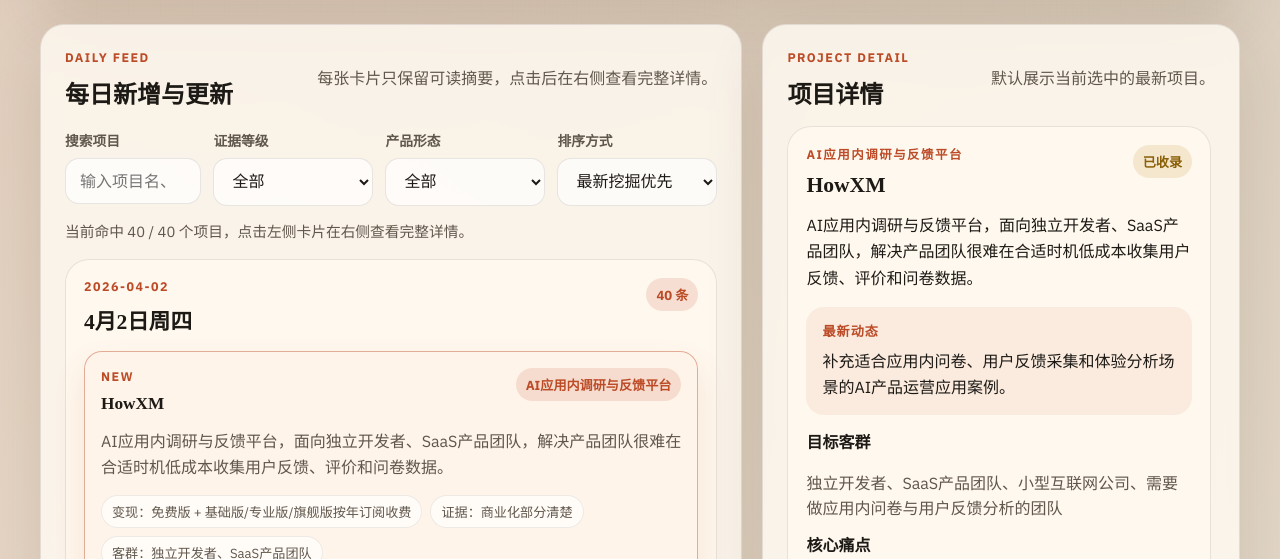
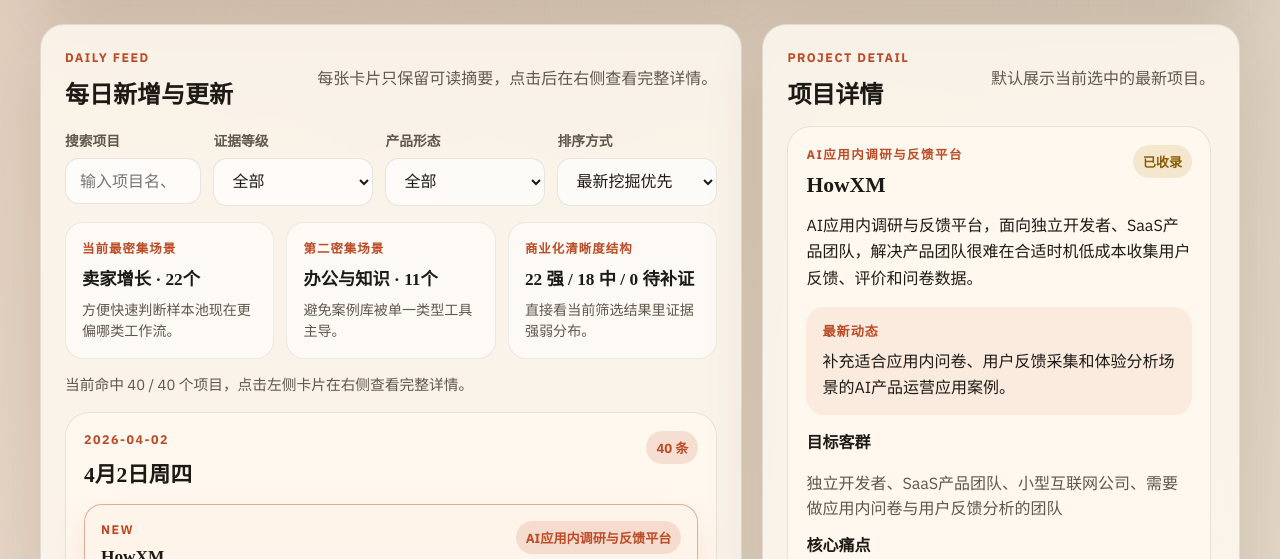
Before and after one commit to Tom-0727/ai-project-info-platform, a plain HTML site: page index.html in a window 1280 px wide. Shown: the part 648-1207 px from the top of the page. Drawn offline with Linux system fonts and the light colour scheme.

Commit message:
Add sample structure summary strip

```diff
--- a/app.js
+++ b/app.js
@@ -3,6 +3,7 @@
 const heroMetrics = document.querySelector("#hero-metrics");
 const dailyFeed = document.querySelector("#daily-feed");
 const resultsHint = document.querySelector("#results-hint");
+const summaryStrip = document.querySelector("#summary-strip");
 const detailEmpty = document.querySelector("#detail-empty");
 const detailView = document.querySelector("#detail-view");
 const detailPanel = document.querySelector(".panel-side");
@@ -239,6 +240,88 @@
 const normalizeText = (value) => value.toLowerCase().trim();
 const evidenceWeight = { strong: 3, medium: 2, weak: 1 };
 
+const summarizeScenario = (project) => {
+  const text = [
+    project.productForm,
+    project.targetCustomers,
+    project.painPoint,
+    project.monetization,
+  ].join(" ");
+
+  if (/(电商|跨境|营销|客服|销售|listing|广告)/i.test(text)) {
+    return "卖家增长";
+  }
+
+  if (/(字幕|配音|转写|语音|视频|音频|翻译|口播)/i.test(text)) {
+    return "音视频处理";
+  }
+
+  if (/(pdf|ocr|文档|知识|协作|白板|思维导图|反馈|问卷|原型)/i.test(text)) {
+    return "办公与知识";
+  }
+
+  if (/(logo|设计|海报|修图|写真|图片|商品图)/i.test(text)) {
+    return "视觉创作";
+  }
+
+  if (/(编程|开发|代码)/i.test(text)) {
+    return "开发提效";
+  }
+
+  return "通用效率";
+};
+
+const renderStructureSummary = (projects) => {
+  summaryStrip.innerHTML = "";
+
+  if (projects.length === 0) {
+    return;
+  }
+
+  const strongCount = projects.filter((project) => project.evidenceQuality.level === "strong").length;
+  const mediumCount = projects.filter((project) => project.evidenceQuality.level === "medium").length;
+  const weakCount = projects.filter((project) => project.evidenceQuality.level === "weak").length;
+
+  const topScenarios = Object.entries(
+    projects.reduce((accumulator, project) => {
+      const bucket = summarizeScenario(project);
+      accumulator[bucket] = (accumulator[bucket] ?? 0) + 1;
+      return accumulator;
+    }, {})
+  )
+    .sort((left, right) => right[1] - left[1])
+    .slice(0, 2);
+
+  const cards = [
+    {
+      label: "当前最密集场景",
+      value: topScenarios[0] ? `${topScenarios[0][0]} · ${topScenarios[0][1]}个` : "暂无",
+      note: "方便快速判断样本池现在更偏哪类工作流。",
+    },
+    {
+      label: "第二密集场景",
+      value: topScenarios[1] ? `${topScenarios[1][0]} · ${topScenarios[1][1]}个` : "暂无",
+      note: "避免案例库被单一类型工具主导。",
+    },
+    {
+      label: "商业化清晰度结构",
+      value: `${strongCount} 强 / ${mediumCount} 中 / ${weakCount} 待补证`,
+      note: "直接看当前筛选结果里证据强弱分布。",
+    },
+  ];
+
+  cards.forEach((card) => {
+    const article = document.createElement("article");
+    article.className = "summary-card";
+    article.innerHTML = `
+      <p class="summary-label">${card.label}</p>
+      <h3 class="summary-value">${card.value}</h3>
+      <p class="summary-note">${card.note}</p>
+    `;
+    summaryStrip.appendChild(article);
+  });
+};
+
 const populateFormFilter = (projects) => {
   [...new Set(projects.map((project) => project.productForm))]
     .sort((left, right) => left.localeCompare(right))
@@ -302,6 +385,7 @@
     visibleProjects.find((project) => project.id === state.selectedProjectId) ?? visibleProjects[0] ?? null;
   state.selectedProjectId = selectedProject?.id ?? null;
   renderMetrics(visibleProjects);
+  renderStructureSummary(visibleProjects);
   renderDailyFeed(visibleProjects, state.selectedProjectId, (projectId) => {
     state.selectedProjectId = projectId;
     renderApp(projects);
--- a/index.html
+++ b/index.html
@@ -67,6 +67,7 @@
               </select>
             </label>
           </div>
+          <div id="summary-strip" class="summary-strip" aria-label="样本结构摘要"></div>
           <p class="results-hint" id="results-hint"></p>
           <div id="daily-feed" class="daily-feed"></div>
         </section>
--- a/styles.css
+++ b/styles.css
@@ -224,6 +224,41 @@
   margin: 14px 0 0;
   color: var(--muted);
   font-size: 0.92rem;
+}
+
+.summary-strip {
+  display: grid;
+  grid-template-columns: repeat(3, minmax(0, 1fr));
+  gap: 12px;
+  margin-top: 16px;
+}
+
+.summary-card {
+  padding: 16px;
+  border: 1px solid rgba(29, 26, 22, 0.08);
+  border-radius: 18px;
+  background: rgba(255, 255, 255, 0.58);
+}
+
+.summary-label {
+  margin: 0;
+  color: var(--signal);
+  font-size: 0.78rem;
+  font-weight: 700;
+  letter-spacing: 0.08em;
+  text-transform: uppercase;
+}
+
+.summary-value {
+  margin-top: 8px;
+  font-size: 1.08rem;
+}
+
+.summary-note {
+  margin: 10px 0 0;
+  color: var(--muted);
+  font-size: 0.88rem;
+  line-height: 1.5;
 }
 
 .day-card,
@@ -461,6 +496,10 @@
   .filters {
     grid-template-columns: 1fr;
   }
+
+  .summary-strip {
+    grid-template-columns: 1fr;
+  }
 }
 
 @media (max-width: 640px) {
```
